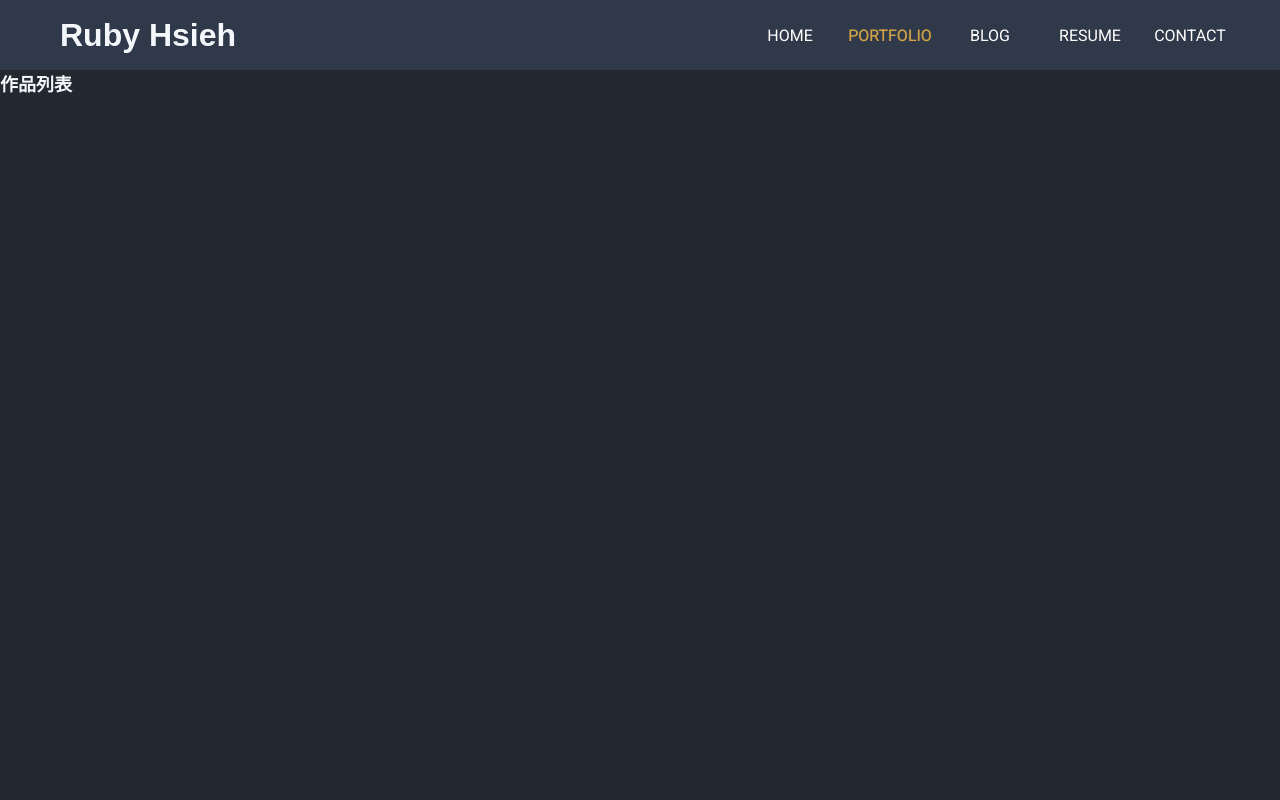
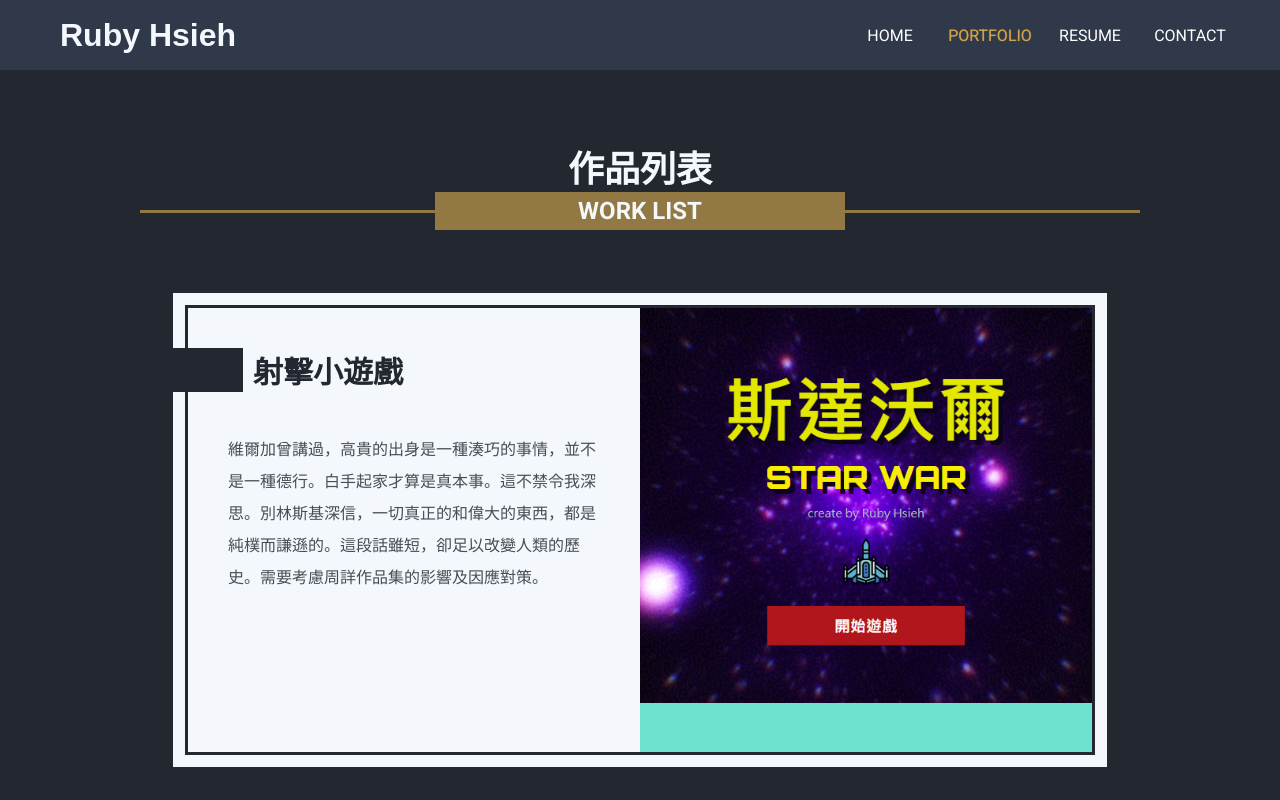
Before and after one commit to rubibyxd/rubyWebsite, a Vue app in the folder ruby_website/: page /#/portfolio in a window 1280 px wide. Shown: the top 800 px of the page. Built offline with nearby package versions, Linux system fonts and the light colour scheme; a web font is replaced by a local one.

Commit message:
work page 基本刻板完成

```diff
--- a/ruby_website/src/App.vue
+++ b/ruby_website/src/App.vue
@@ -5,7 +5,7 @@
       <div class="navbar-list">
       <router-link to="/">HOME</router-link>
       <router-link to="/portfolio">PORTFOLIO</router-link>
-      <router-link to="/blog">BLOG</router-link>
+      <!-- <router-link to="/blog">BLOG</router-link> -->
       <router-link to="/resume">RESUME</router-link>
       <router-link to="/contact">CONTACT</router-link>
       </div>
@@ -42,7 +42,6 @@
     color: #F4F8FC;
   }
   .navbar-list{
-    // width: 35%;
     display: flex;
     justify-content: space-between;
     margin-right: 100px;
--- a/ruby_website/src/style/reset.css
+++ b/ruby_website/src/style/reset.css
@@ -39,7 +39,6 @@ body {
     font-family: Helvetica, Arial, sans-serif;
     font-size: 12px;
     text-align: left;
-    /* box-sizing: border-box; */
 }
 
 select {
--- a/ruby_website/src/views/Home.vue
+++ b/ruby_website/src/views/Home.vue
@@ -1,5 +1,5 @@
 <template>
-  <div class="home" @mousewheel="scrollTest()">
+  <div class="home">
     <div class="deco-circle"></div>
     <SimpleIntro />
     <div class="work-title">
@@ -21,7 +21,6 @@
 </template>
 
 <script>
-// @ is an alias to /src
 import SimpleIntro from '@/components/SimpleIntro.vue'
 import HomePortfolio from '@/components/HomePortfolio.vue'
 
@@ -31,14 +30,10 @@ export default {
     SimpleIntro,
     HomePortfolio,
   },
-  methods: {
-    scrollTest(){
-      // console.log(window.scrollY)
-    }
-  },
 }
 </script>
 <style lang="scss" scoped>
+  .home{
     .deco-circle{
       width: 1230px;
       height: 1230px;
@@ -67,10 +62,8 @@ export default {
     .footer{
       height: 474px;
       background: linear-gradient(rgba(0, 0, 0, 0.5), rgba(0, 0, 0, 0.5)), url('/images/coding_pic.jpg');
-    // background-image: url('/images/coding_pic.jpg');
       background-repeat: no-repeat;
       background-size: cover;
-    // opacity: 0.9;
       display: flex;
       flex-direction: column;
       justify-content: center;
@@ -107,4 +100,5 @@ export default {
         }
       }
     }
+  }
 </style>
--- a/ruby_website/src/views/Portfolio.vue
+++ b/ruby_website/src/views/Portfolio.vue
@@ -1,19 +1,152 @@
 <template>
   <div class="portfolio">
-    <h2>作品列表</h2>
+    <div class="portfolio-title">
+      <h2>作品列表</h2>
+      <div class="en-label">
+        WORK LIST
+      </div>
+      <div class="label-border"></div>
+    </div>
     <div class="work-area">
-      <div class="work-card">
-        <div class="work-pic"></div>
-        <div class="work-title"></div>
+      <div class="work-card-container" v-for="(item,index) in workCards" :key="index">
+        <div class="work-card">
+          <div class="work-discription">
+            <div class="work-title">{{ workCards[index].name }}</div>
+            <div class="work-text">{{ workCards[index].text }}</div>
+          </div>
+          <div class="work-picture">
+            <img :src="workCards[index].imgUrl" alt="work-pic">
+          </div>
+        </div>
+        <div class="guide-label-btn">點擊查看DEMO</div>
       </div>
     </div>
   </div>
 </template>
 <script>
 export default {
-
+  name:'Portfolio',
+  data() {
+    return {
+      workCards:[
+        {
+          name:'射擊小遊戲',
+          text:'維爾加曾講過，高貴的出身是一種湊巧的事情，並不是一種德行。白手起家才算是真本事。這不禁令我深思。別林斯基深信，一切真正的和偉大的東西，都是純樸而謙遜的。這段話雖短，卻足以改變人類的歷史。需要考慮周詳作品集的影響及因應對策。',
+          imgUrl:'/images/JQHW.png',
+        },
+        {
+          name:'射擊小遊戲-2',
+          text:'高爾基曾提出，人如果沒有良心，哪怕有天大的聰明也活不下去。這影響了我的價值觀。貝多芬曾經說過，卓越的人一大優點是：在不利與艱難的遭遇裡百折不饒。',
+          imgUrl:'/images/podcast.png',
+        },
+        {
+          name:'射擊小遊戲-3',
+          text:'莊周深信，天地與我並存，萬物與我為一。這段話非常有意思。這種事實對本人來說意義重大，相信對這個世界也是有一定意義的。世界上若沒有作品集，對於人類的改變可想而知。',
+          imgUrl:'/images/BSHW.png',
+        },
+      ]
+    }
+  },
+  methods: {
+    scrollEvent(){
+      console.log(window.scrollY)
+    }
+  },
 }
 </script>
 <style lang="scss" scoped>
-
+  .portfolio{
+    margin-top: 70px;
+    padding: 0 140px;
+    .portfolio-title{
+      text-align: center;
+      display: flex;
+      flex-direction: column;
+      align-items: center;
+      margin-bottom: 80px;
+      h2{
+        font-size: 36px;
+      }
+      .en-label{
+        width: 400px;
+        font-size: 24px;
+        font-weight: bold;
+        font-family: 'Roboto';
+        padding: 5px;
+        background-color: #927842;
+        z-index: 10;
+      }
+      .label-border{
+        width: 100%;
+        border-bottom: 3px solid #927842;
+        margin-top: -20px;
+      }
+    }
+    .work-area{
+      display: flex;
+      flex-direction: column;
+      align-items: center;
+      .work-card-container{
+        width: 910px;
+        height: 450px;
+        padding: 12px;
+        background-color: #F4F8FC;
+        margin-bottom: 70px;
+        color: #222730;
+        position: relative;
+        transition: all 0.5s;
+        &:hover{
+          cursor: pointer;
+          .guide-label-btn{
+            display: block;
+            bottom: 0;
+          }
+        }
+        .guide-label-btn{
+          width: 100%;
+          background-color: #927842;
+          text-align: center;
+          color: #F4F8FC;
+          font-size: 22px;
+          font-weight: bold;
+          padding: 12px 0;
+          position: absolute;
+          bottom: -50px;
+          left: 0;
+          display: none;
+        }
+        .work-card{
+          width: calc(100% - 6px);
+          height: calc(100% - 6px);
+          border: 3px solid #222730;
+          display: flex;
+        }
+        .work-discription{
+          width: 50%;
+          .work-title{
+            font-size: 30px;
+            font-weight: bold;
+            border-left: 70px solid #222730;
+            padding-left: 10px;
+            margin-left: -15px;
+            margin-top: 40px;
+          }
+          .work-text{
+            padding: 40px;
+            font-size: 16px;
+            line-height: 32px;
+            color: #484E58;
+          }
+        }
+        .work-picture{
+          width: 50%;
+          img{
+            width: 100%;
+            height: 100%;
+            object-fit: cover;
+          }
+        }
+      }
+    }
+  }
 </style>
```
Lines whose indentation alone changed are shown as unchanged.
